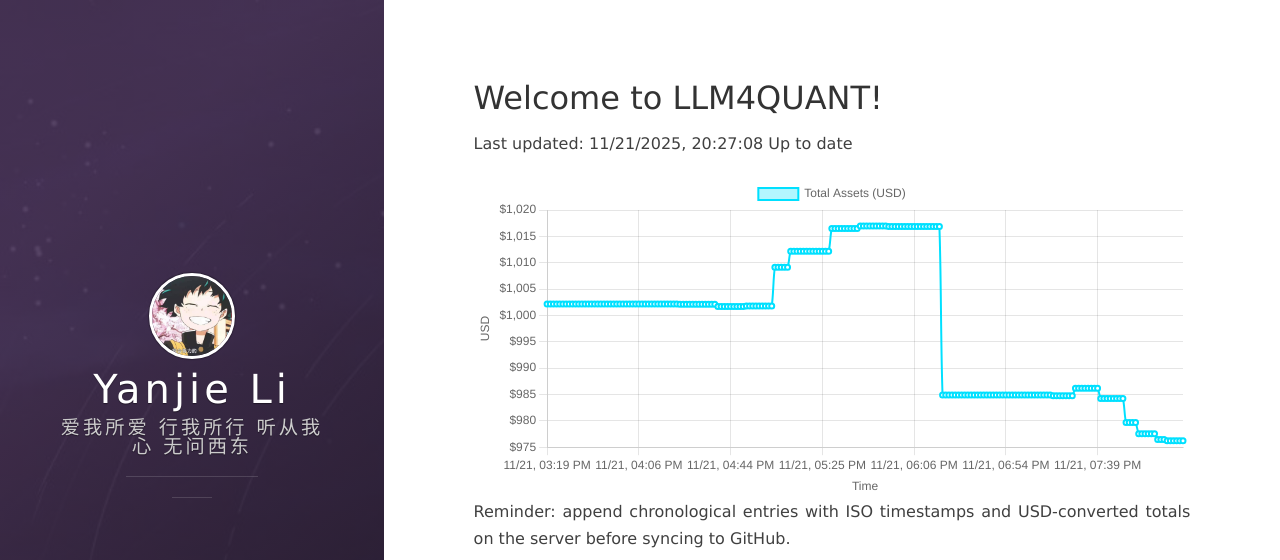
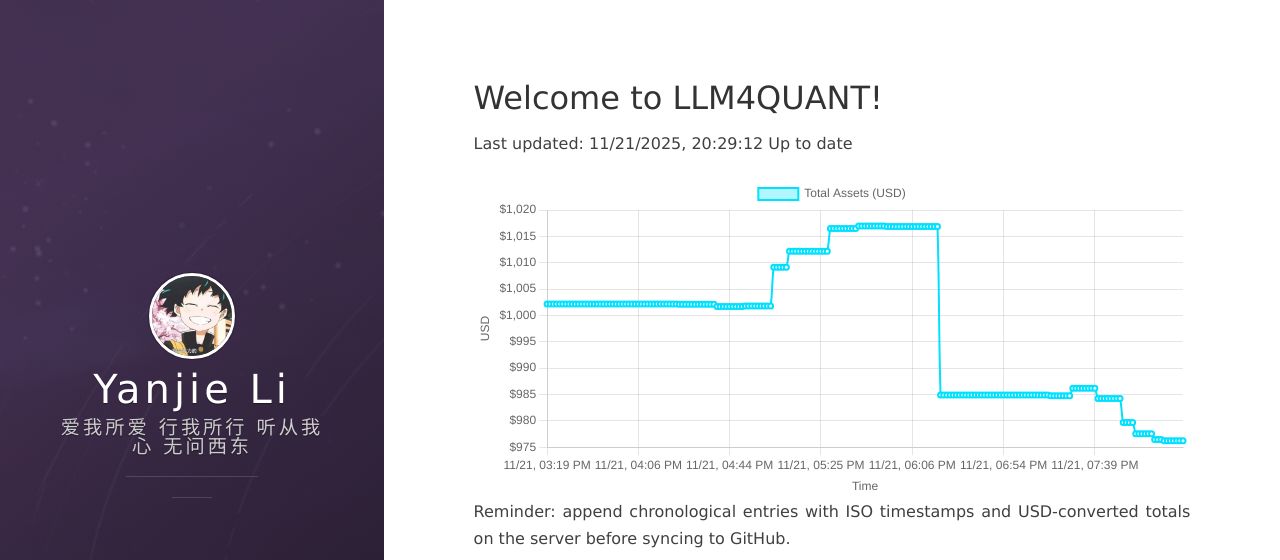
Before and after one commit to leeyegy/leeyegy.github.io, a Jekyll site: the page built from live-trading.html, in a window 1280 px wide and 1000 px high. Shown: the top 560 px of the window. Built offline with Jekyll 4.4.1, drawn with Linux system fonts in a browser that asks for light colours; nearby versions of some CDN libraries.

Commit message:
AccountMonitor: update balance history 2025-11-22T04:29:12+08:00

```diff
--- a/assets/data/binance/balance-history.json
+++ b/assets/data/binance/balance-history.json
@@ -1,5 +1,5 @@
 {
-  "generatedAt": "2025-11-22T04:27:08+08:00",
+  "generatedAt": "2025-11-22T04:29:12+08:00",
   "asset": "total_usd_value",
   "history": [
     {
@@ -809,6 +809,10 @@
     {
       "timestamp": "2025-11-22T04:27:08+08:00",
       "totalUsd": 976.21937739
+    },
+    {
+      "timestamp": "2025-11-22T04:29:12+08:00",
+      "totalUsd": 976.21937739
     }
   ]
 }
```
